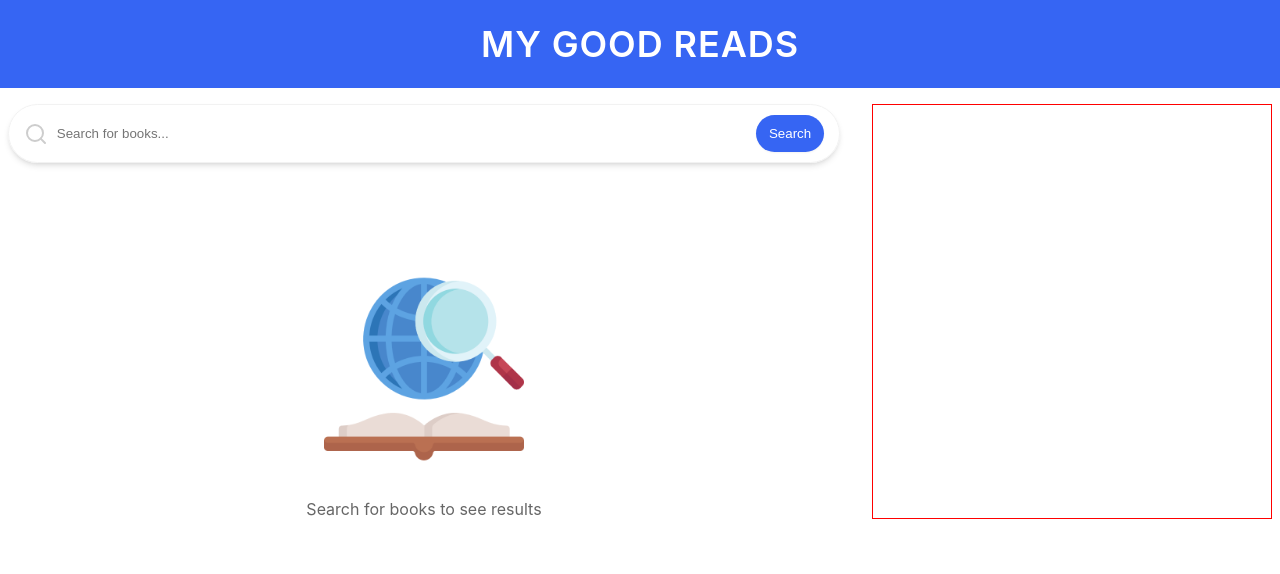
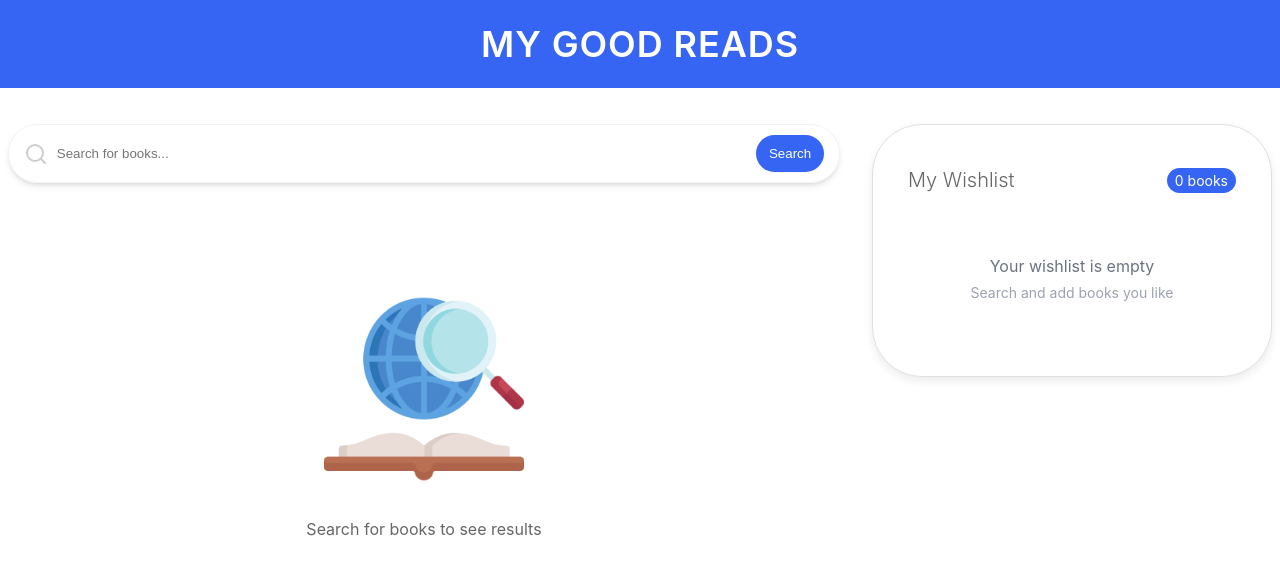
Before and after one commit to Jeffansah/my-good-reads-master, a React (Create React App) app: page / in a window 1280 px wide. Shown: the top 574 px of the page. Built offline with nearby package versions, Linux system fonts and the light colour scheme.

Commit message:
Wishlist container and cards added

```diff
--- a/src/book-search/BookSearch.tsx
+++ b/src/book-search/BookSearch.tsx
@@ -5,6 +5,7 @@ import Books from "./books";
 import { Book, BooksResponse } from "../types/books.types";
 import Pagination from "./pagination";
 import { useWishlist } from "../context/wishlist-context";
+import Wishlist from "../wishlist/wishlist";
 
 //     const [bookType, updateBookType] = useState("");
 //     const [bookTypeToSearch, updateBookTypeToSearch] = useState("");
@@ -163,7 +164,8 @@ const BookSearch = () => {
             />
           )}
         </div>
-        <div className="wishlist"></div>
+
+        <Wishlist />
       </div>
     </div>
   );
--- a/src/book-search/book-card.tsx
+++ b/src/book-search/book-card.tsx
@@ -3,9 +3,10 @@ import { Book } from "../types/books.types";
 import placeholder from "../assets/placeholder.png";
 import { formatDate } from "../lib/formatDate";
 import { Heart, Plus } from "lucide-react";
+import { useWishlist } from "../context/wishlist-context";
 
 const BookCard = ({ book }: { book: Book }) => {
-  const [isWishlisted, setIsWishlisted] = useState<boolean>(false);
+  const { addToWishlist, isInWishlist } = useWishlist();
 
   const { volumeInfo } = book;
 
@@ -44,11 +45,24 @@ const BookCard = ({ book }: { book: Book }) => {
           </div>
         </div>
         <button
-          className={`wishlist-button ${isWishlisted ? "wishlisted" : ""}`}
-          onClick={() => setIsWishlisted(!isWishlisted)}
+          className={`wishlist-button ${
+            isInWishlist(bookInfo.id) ? "wishlisted" : ""
+          }`}
+          onClick={() =>
+            addToWishlist({
+              id: bookInfo.id,
+              title: bookInfo.title,
+              authors: bookInfo.authors,
+              imageUrl: bookInfo.imageUrl,
+            })
+          }
         >
           <Heart className="heart-icon" />
-          <span>{isWishlisted ? "Added to Wishlist" : "Add to Wishlist"}</span>
+          <span>
+            {isInWishlist(bookInfo.id)
+              ? "Added to Wishlist"
+              : "Add to Wishlist"}
+          </span>
         </button>
       </div>
     </div>
--- a/src/context/wishlist-context.tsx
+++ b/src/context/wishlist-context.tsx
@@ -10,9 +10,6 @@ interface Book {
   id: string;
   title: string;
   authors: string;
-  publisher: string;
-  publishedDate: string;
-  description: string;
   imageUrl: string;
 }
 
--- a/src/styles/App.scss
+++ b/src/styles/App.scss
@@ -132,6 +132,8 @@ form {
   max-width: 1400px;
   margin: 0 auto;
   min-height: 100vh;
+  padding-top: 20px;
+  padding-bottom: 20px;
 
   > div {
     display: grid;
@@ -532,3 +534,114 @@ form {
   grid-column: span 1 / span 1;
   padding: 10px;
 }
+
+.wishlist-container {
+  border: 1px solid #e0e0e0;
+  border-radius: 50px;
+  padding: 35px;
+  box-shadow: 0 4px 10px rgba(0, 0, 0, 0.08);
+  height: 100%;
+  background: white;
+  max-height: max-content;
+}
+
+.wishlist-header {
+  display: flex;
+  justify-content: space-between;
+  align-items: center;
+  margin-bottom: 16px;
+}
+
+.wishlist-title {
+  font-size: 20px;
+  color: #666;
+}
+
+.wishlist-count {
+  background-color: $blue-accent;
+  color: white;
+  padding: 4px 8px;
+  border-radius: 16px;
+  font-size: 14px;
+}
+
+.wishlist-empty {
+  text-align: center;
+  padding: 40px 0;
+}
+
+.wishlist-empty-text {
+  color: #6b7280;
+  font-size: 16px;
+}
+
+.wishlist-empty-subtext {
+  color: #9ca3af;
+  font-size: 14px;
+  margin-top: 8px;
+}
+
+.wishlist-items {
+  display: flex;
+  flex-direction: column;
+  gap: 16px;
+  max-height: calc(100vh - 200px);
+  overflow-y: auto;
+  padding-right: 8px;
+}
+
+.wishlist-card {
+  display: flex;
+  align-items: center;
+  gap: 12px;
+  padding: 12px;
+  border: 1px solid #e0e0e0;
+  border-radius: 8px;
+  transition: background-color 0.2s ease-in-out;
+}
+
+.wishlist-card:hover {
+  background-color: #f9fafb;
+}
+
+.wishlist-card-image {
+  height: 64px;
+  width: 48px;
+  object-fit: cover;
+  border-radius: 4px;
+}
+
+.wishlist-card-info {
+  flex: 1;
+  min-width: 0;
+}
+
+.wishlist-card-title {
+  font-size: 14px;
+  font-weight: 500;
+  white-space: nowrap;
+  overflow: hidden;
+  text-overflow: ellipsis;
+}
+
+.wishlist-card-authors {
+  font-size: 12px;
+  color: #6b7280;
+  white-space: nowrap;
+  overflow: hidden;
+  text-overflow: ellipsis;
+}
+
+.wishlist-card-remove {
+  color: #ef4444;
+  background: none;
+  border: none;
+  margin-top: 10px;
+  padding: 4px;
+  cursor: pointer;
+  transition: color 0.2s ease-in-out;
+}
+
+.wishlist-card-remove:hover {
+  color: #dc2626;
+}
--- /dev/null
+++ b/src/wishlist/wishlist-card.tsx
@@ -0,0 +1,38 @@
+import React from "react";
+import { useWishlist } from "../context/wishlist-context";
+import placeholder from "../assets/placeholder.png";
+import { Trash2 } from "lucide-react";
+
+interface WishlistCardProps {
+  title: string;
+  image: string;
+  authors: string;
+  id: string;
+}
+
+const WishlistCard = ({ title, image, authors, id }: WishlistCardProps) => {
+  const { removeFromWishlist } = useWishlist();
+
+  return (
+    <div className="wishlist-card">
+      <img
+        src={image ?? placeholder}
+        alt={title}
+        className="wishlist-card-image"
+      />
+      <div className="wishlist-card-info">
+        <h3 className="wishlist-card-title">{title}</h3>
+        <p className="wishlist-card-authors">{authors}</p>
+        <button
+          onClick={() => removeFromWishlist(id)}
+          className="wishlist-card-remove"
+          aria-label="Remove from wishlist"
+        >
+          <Trash2 size={16} />
+        </button>
+      </div>
+    </div>
+  );
+};
+
+export default WishlistCard;
--- /dev/null
+++ b/src/wishlist/wishlist.tsx
@@ -0,0 +1,41 @@
+import React from "react";
+import { useWishlist } from "../context/wishlist-context";
+import WishlistCard from "./wishlist-card";
+
+const Wishlist = () => {
+  const { wishlist } = useWishlist();
+
+  return (
+    <div className="wishlist-container">
+      <div className="wishlist-header">
+        <h2 className="wishlist-title">My Wishlist</h2>
+        <span className="wishlist-count">
+          {wishlist.length} {wishlist.length === 1 ? "book" : "books"}
+        </span>
+      </div>
+
+      {wishlist.length === 0 ? (
+        <div className="wishlist-empty">
+          <p className="wishlist-empty-text">Your wishlist is empty</p>
+          <p className="wishlist-empty-subtext">
+            Search and add books you like
+          </p>
+        </div>
+      ) : (
+        <div className="wishlist-items">
+          {wishlist.map((book) => (
+            <WishlistCard
+              key={book.id}
+              title={book.title}
+              image={book.imageUrl}
+              authors={book.authors}
+              id={book.id}
+            />
+          ))}
+        </div>
+      )}
+    </div>
+  );
+};
+
+export default Wishlist;
```
